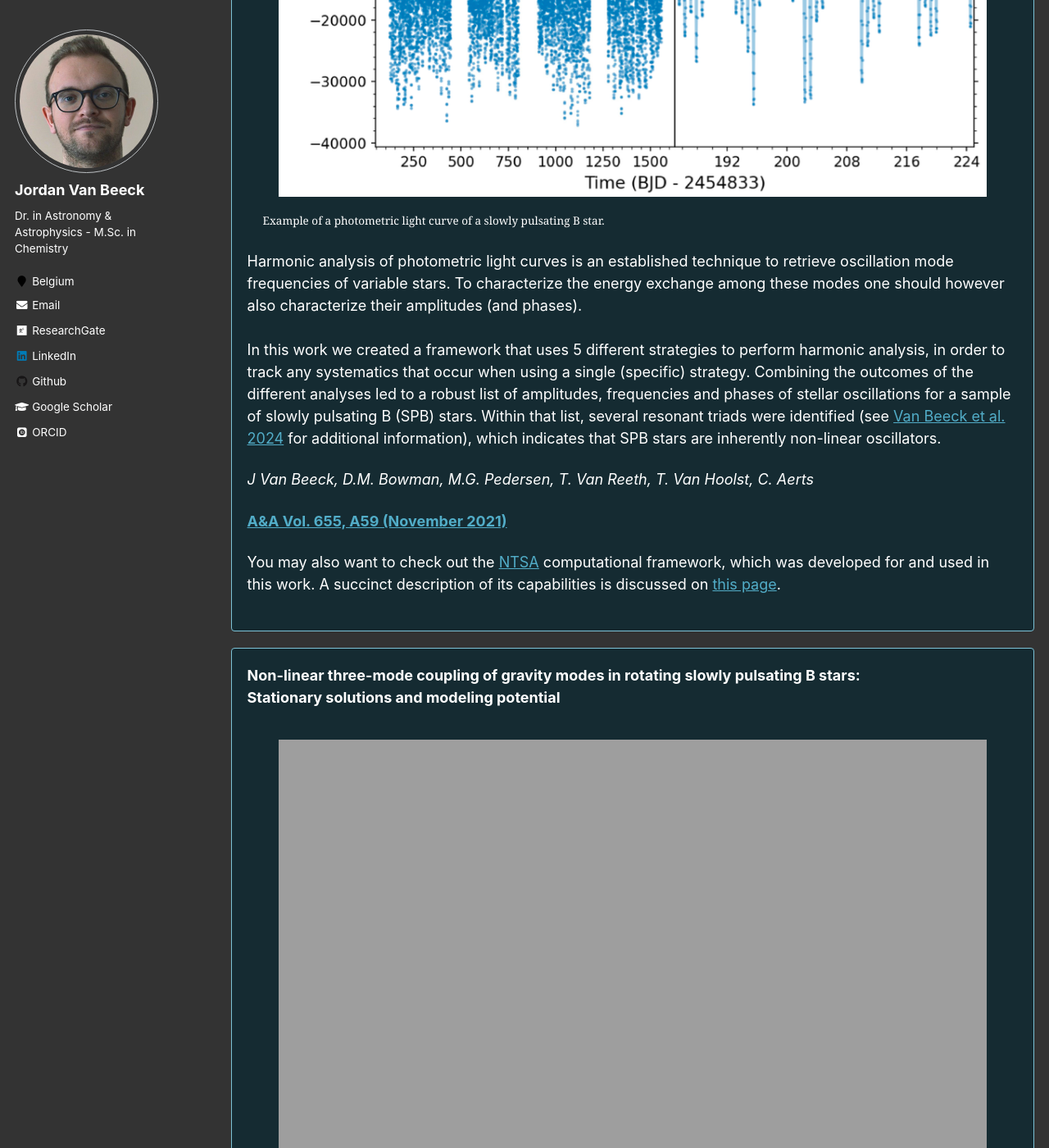
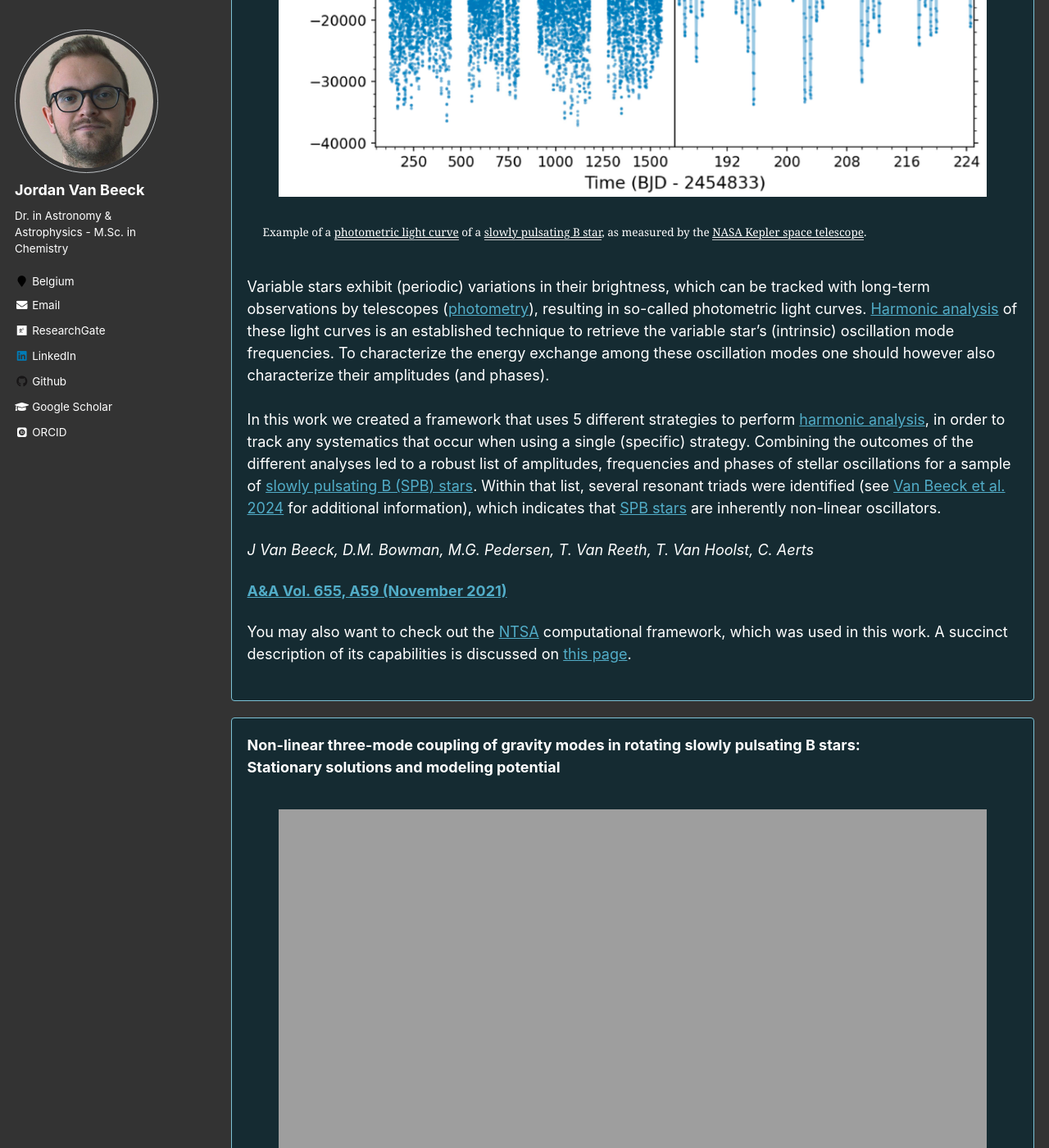
Before and after one commit to JVB11/jvb11.github.io, a Jekyll site: the page built from _pages/publications.md, in a window 1280 px wide and 1400 px high, scrolled down 1561 px. Shown: the whole window at 82% size. Built offline with Jekyll 4.4.1, drawn with Linux system fonts in a browser that asks for light colours; some web fonts are replaced; some of the changed text lies outside the part shown.

Commit message:
adjust description of ntsa highlight

```diff
--- a/_data/publication_highlights.yml
+++ b/_data/publication_highlights.yml
@@ -1,21 +1,21 @@
 - title: "Detection of non-linear resonances among gravity modes of slowly pulsating B stars"
   subtitle: "Results from five iterative pre-whitening strategies"
   image: light_curve_ntsa.png
-  imagedescription: Example of a photometric light curve of a slowly pulsating B star.
-  description: Harmonic analysis of photometric light curves is an established technique to retrieve oscillation mode frequencies of variable stars. To characterize the energy exchange among these modes one should however also characterize their amplitudes (and phases).<br><br> In this work we created a framework that uses 5 different strategies to perform harmonic analysis, in order to track any systematics that occur when using a single (specific) strategy. Combining the outcomes of the different analyses led to a robust list of amplitudes, frequencies and phases of stellar oscillations for a sample of slowly pulsating B (SPB) stars. Within that list, several resonant triads were identified (see [Van Beeck et al. 2024](https://www.aanda.org/articles/aa/full_html/2024/07/aa48369-23/aa48369-23.html) for additional information), which indicates that SPB stars are inherently non-linear oscillators.
+  imagedescription: Example of a [photometric light curve](https://en.wikipedia.org/wiki/Photometry_(astronomy)) of a [slowly pulsating B star](https://en.wikipedia.org/wiki/Slowly_pulsating_B-type_star), as measured by the [NASA Kepler space telescope](https://en.wikipedia.org/wiki/Kepler_space_telescope).
+  description: Variable stars exhibit (periodic) variations in their brightness, which can be tracked with long-term observations by telescopes ([photometry](https://en.wikipedia.org/wiki/Photometry_(astronomy))), resulting in so-called photometric light curves. [Harmonic analysis](https://en.wikipedia.org/wiki/Harmonic_analysis) of these light curves is an established technique to retrieve the variable star's (intrinsic) oscillation mode frequencies. To characterize the energy exchange among these oscillation modes one should however also characterize their amplitudes (and phases).<br><br> In this work we created a framework that uses 5 different strategies to perform [harmonic analysis](https://en.wikipedia.org/wiki/Harmonic_analysis), in order to track any systematics that occur when using a single (specific) strategy. Combining the outcomes of the different analyses led to a robust list of amplitudes, frequencies and phases of stellar oscillations for a sample of [slowly pulsating B (SPB) stars](https://en.wikipedia.org/wiki/Slowly_pulsating_B-type_star). Within that list, several resonant triads were identified (see [Van Beeck et al. 2024](https://www.aanda.org/articles/aa/full_html/2024/07/aa48369-23/aa48369-23.html) for additional information), which indicates that [SPB stars](https://en.wikipedia.org/wiki/Slowly_pulsating_B-type_star) are inherently non-linear oscillators.
   authors: J Van Beeck, D.M. Bowman, M.G. Pedersen, T. Van Reeth, T. Van Hoolst, C. Aerts
   link:
     url: https://www.aanda.org/articles/aa/full_html/2021/11/aa41572-21/aa41572-21.html
     display: A&A Vol. 655, A59 (November 2021)
-  news: You may also want to check out the <a href="https://github.com/JVB11/NTSA">NTSA</a> computational framework, which was developed for and used in this work. A succinct description of its capabilities is discussed on [this page]({{ base_path }}/software/NTSA).
+  news: You may also want to check out the <a href="https://github.com/JVB11/NTSA">NTSA</a> computational framework, which was used in this work. A succinct description of its capabilities is discussed on [this page]({{ base_path }}/software/NTSA).
 
 - title: "Non-linear three-mode coupling of gravity modes in rotating slowly pulsating B stars"
   subtitle: "Stationary solutions and modeling potential"
   image: coupling_triads.pdf
   imagedescription: "Overview of interaction triads/networks: Orange circles indicate oscillations that naturally occur (i.e., are linearly driven) within the star (model), whereas purple squares indicate oscillations that would not be sustained (i.e., linearly damped) within the star without non-linear energy exchange."
-  description: Asteroseismology, the study of stellar oscillations to improve our understanding of star evolution and structure, commonly relies on the measurement of precise oscillation frequencies obtained by applying harmonic analysis techniques to (space telescope) photometric time series. Such harmonic analyses not only characterize parameters additional to the mode frequency (i.e., mode amplitude and phase) but in some cases also show distinct signs of non-linear energy exchange among oscillations (e.g. [Van Beeck et al. 2021](https://www.aanda.org/articles/aa/full_html/2021/11/aa41572-21/aa41572-21.html)).<br><br> In this work we therefore developed a theoretical and computational framework that simulates the (non-linear) energy exchange among three modes that (resonantly) interact (i.e., resonant triads). We found that utilizing amplitude ratio information may offer additional constraints for the modeling of stellar interiors.
+  description: Asteroseismology, the study of stellar oscillations to improve our understanding of star evolution and structure, commonly relies on the measurement of precise oscillation frequencies obtained by applying harmonic analysis techniques to observed photometric light curves (typically observed by space telescopes such as the [NASA Kepler space telescope](https://en.wikipedia.org/wiki/Kepler_space_telescope)). Such harmonic analyses not only characterize parameters additional to the mode frequency (i.e., mode amplitude and phase) but in some cases also show distinct signs of non-linear energy exchange among oscillations (e.g. [Van Beeck et al. 2021](https://www.aanda.org/articles/aa/full_html/2021/11/aa41572-21/aa41572-21.html)).<br><br> In this work we therefore developed a theoretical and computational framework that simulates the (non-linear) energy exchange among three modes that (resonantly) interact (i.e., resonant triads). We found that utilizing amplitude ratio information may offer additional constraints for the modeling of stellar interiors.
   authors: J. Van Beeck, T. Van Hoolst, C. Aerts, J. Fuller
   link:
     url: https://www.aanda.org/articles/aa/full_html/2024/07/aa48369-23/aa48369-23.html
     display: A&A Vol. 687, A265 (July 2024)
-  news: You may also want to check out the <a href="https://github.com/JVB11/AESolver">AESolver</a> computational framework, which was developed for and used in this work. A succinct description of its capabilities is discussed on [this page]({{ base_path }}/software/AESolver).
+  news: You may also want to check out the <a href="https://github.com/JVB11/AESolver">AESolver</a> computational framework, which was used in this work. A succinct description of its capabilities is discussed on [this page]({{ base_path }}/software/AESolver).
--- a/_pages/publications.md
+++ b/_pages/publications.md
@@ -47,7 +47,7 @@ author_profile: true
     <pubtit>{{ publi.title }}:<br>{{ publi.subtitle }}</pubtit>
     <figure width="75%" height="auto" style="padding: inherit; margin: auto; float: right;">
       <img src="{{ base_path }}/images/publication_highlights/{{ publi.image }}" class="img-responsive" width="75%" height="auto" style="padding: inherit; margin: auto; float: right;" />
-      <figcaption>{{ publi.imagedescription }}</figcaption>
+      <figcaption>{{ publi.imagedescription | markdownify }}</figcaption>
     </figure>
     <p>{{ publi.description | markdownify }}</p>
     <p><em>{{ publi.authors }}</em></p>
```
